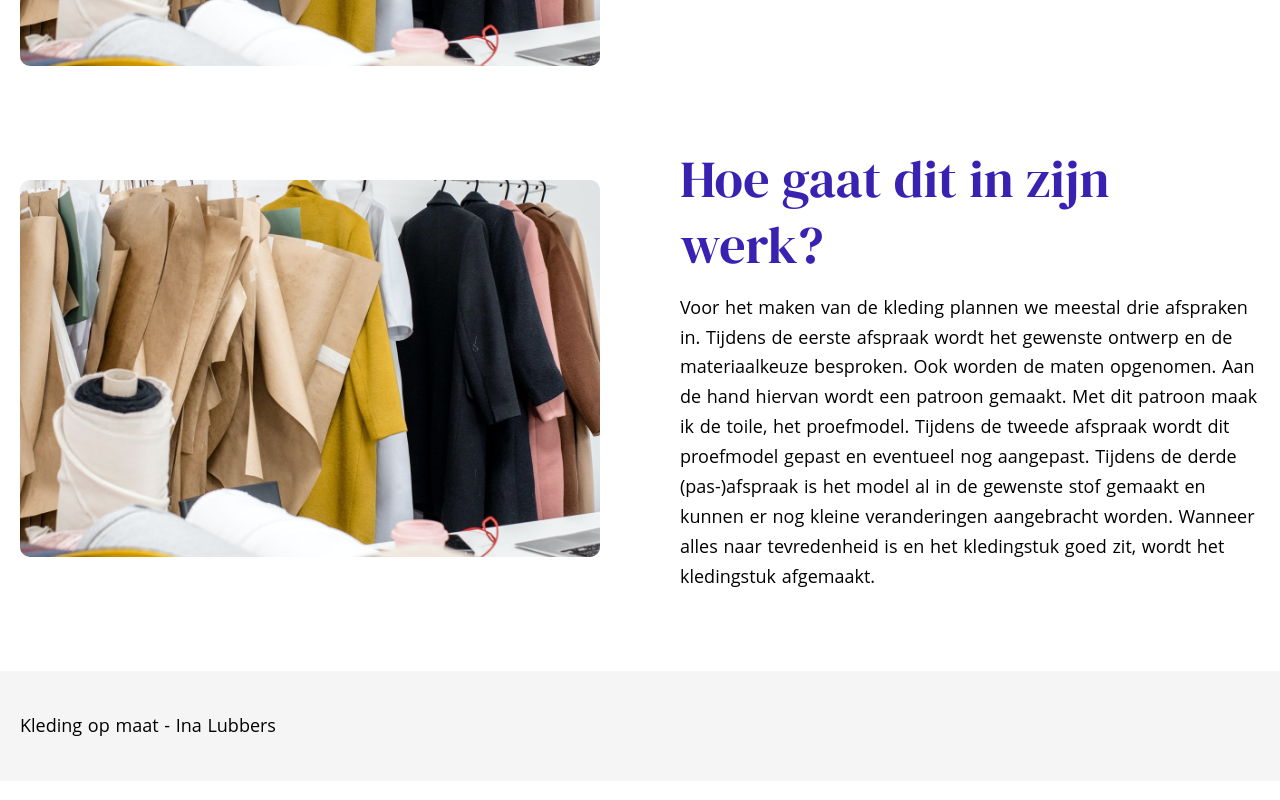
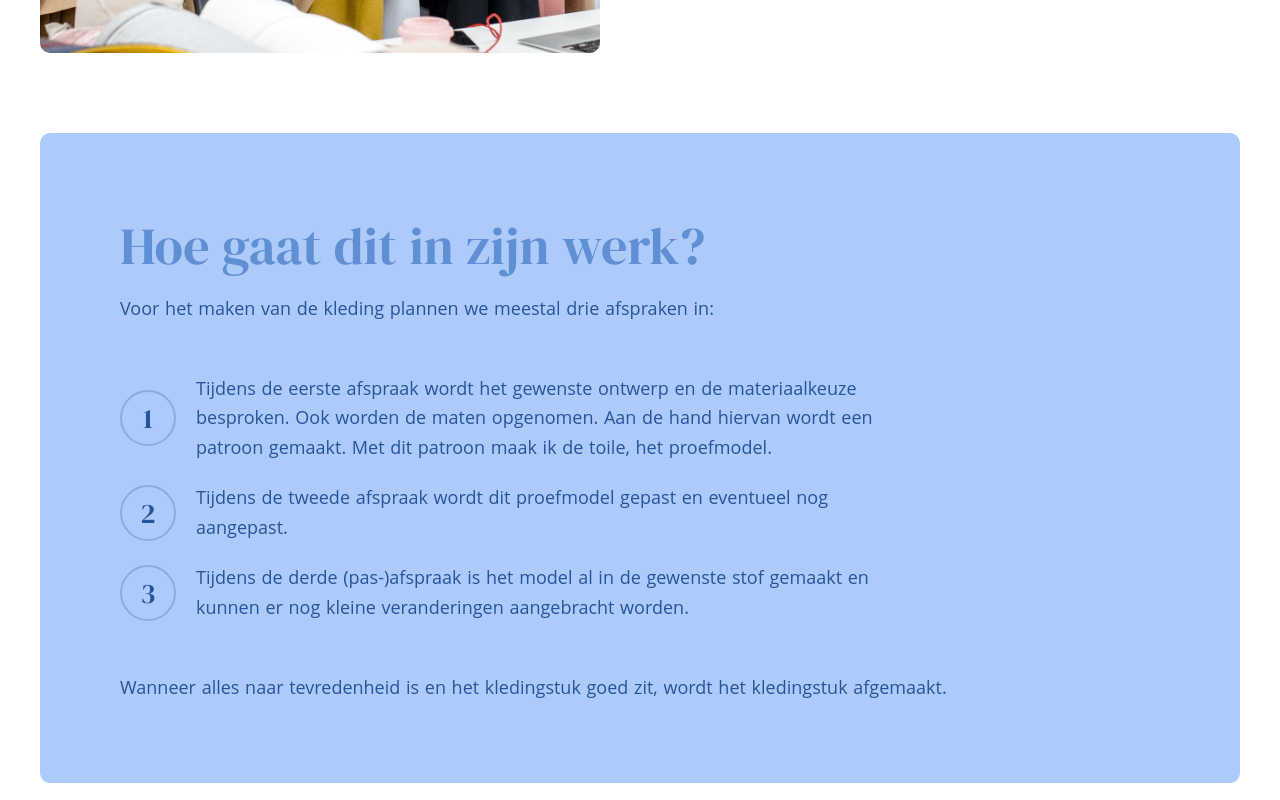
Before and after one commit to bramdoppen/atelier-ina, a Nuxt app: page /kleding-op-maat in a window 1280 px wide. Shown: the part 1080-1880 px from the top of the page. Built offline with nearby package versions, Linux system fonts and the light colour scheme.

Commit message:
Updates kleding pagina

```diff
--- a/components/ContentBlock.vue
+++ b/components/ContentBlock.vue
@@ -1,15 +1,22 @@
 <template>
-  <article class="grid" :class="{ reversed: reversed }">
-    <picture>
+  <article ref="container" class="grid" :class="{ reversed: reversed }">
+    <picture ref="picture">
       <slot name="image" />
     </picture>
-    <div class="content spacing-sm">
+    <div ref="content" class="content spacing-sm">
       <slot name="content" />
     </div>
   </article>
 </template>
 
 <script>
+import { gsap } from "gsap";
+import { ScrollTrigger } from "gsap/ScrollTrigger";
+
+if (process.client) {
+  gsap.registerPlugin(ScrollTrigger);
+}
+
 export default {
   props: {
     reversed: {
@@ -17,6 +24,31 @@ export default {
       required: false,
       default: false
     }
+  },
+  methods: {
+    fadeIn() {
+      gsap.fromTo(
+        [this.$refs.picture, this.$refs.content],
+        {
+          opacity: 0,
+          y: 20
+        },
+        {
+          opacity: 1,
+          y: 0,
+          duration: 0.6,
+          ease: "circ.out",
+          delay: 0.2,
+          scrollTrigger: {
+            trigger: this.$refs.container,
+            once: true
+          }
+        }
+      );
+    }
+  },
+  mounted() {
+    this.fadeIn();
   }
 };
 </script>
@@ -28,6 +60,10 @@ export default {
   grid-auto-flow: row dense;
   gap: var(--container-spacing);
   align-items: center;
+
+  & > * {
+    opacity: 0;
+  }
 
   @media (--max48) {
     gap: calc(var(--container-spacing) / 2);
--- a/components/ContentHolder.vue
+++ b/components/ContentHolder.vue
@@ -13,8 +13,12 @@
 
 .content-holder {
   max-width: 1320px;
-  width: calc(100% - 40px);
+  width: calc(100% - 80px);
   margin: 0 auto;
+
+  @media (--max48) {
+    width: calc(100% - 40px);
+  }
 }
 
 .container + .container {
--- a/components/Header.vue
+++ b/components/Header.vue
@@ -24,8 +24,8 @@ export default {
       const headerText = this.$refs.grid.querySelector("h1");
       gsap.fromTo(
         headerText,
-        { y: "100%", opacity: 0 },
-        { y: "0%", opacity: 1, duration: 1, ease: "circ.inOut" }
+        { x: 20, opacity: 0 },
+        { x: 0, opacity: 1, duration: 0.4, ease: "circ.out" }
       );
     }
   },
--- /dev/null
+++ b/components/Stappenplan.vue
@@ -0,0 +1,111 @@
+<template>
+  <article ref="container" class="stappenplan">
+    <div ref="content" class="content spacing-sm">
+      <slot name="content" />
+    </div>
+  </article>
+</template>
+
+<script>
+import { gsap } from "gsap";
+import { ScrollTrigger } from "gsap/ScrollTrigger";
+
+if (process.client) {
+  gsap.registerPlugin(ScrollTrigger);
+}
+
+export default {
+  methods: {
+    fadeIn() {
+      gsap.fromTo(
+        this.$refs.content,
+        {
+          opacity: 0,
+          y: 20
+        },
+        {
+          opacity: 1,
+          y: 0,
+          duration: 0.6,
+          ease: "circ.out",
+          delay: 0.2,
+          scrollTrigger: {
+            trigger: this.$refs.container,
+            once: true
+          }
+        }
+      );
+    }
+  },
+  mounted() {
+    this.fadeIn();
+  }
+};
+</script>
+
+<style scoped>
+.stappenplan {
+  background: var(--lightblue);
+  color: #265498;
+  padding: var(--container-spacing);
+  border-radius: 10px;
+
+  @media (--max48) {
+    padding: 30px;
+  }
+
+  & > * {
+    opacity: 0;
+  }
+}
+
+.content {
+  & h2 {
+    color: #618fd4;
+  }
+
+  & ol {
+    padding-left: 0;
+    margin-top: 30px;
+    margin-bottom: 30px;
+    max-width: min(100%, 800px);
+    counter-reset: my-counter;
+
+    @media (--max48) {
+      margin-top: 20px;
+      margin-bottom: 20px;
+    }
+
+    & > li {
+      list-style: none;
+      display: flex;
+      align-items: center;
+      margin-top: 20px;
+      counter-increment: my-counter;
+
+      @media (--max48) {
+        align-items: flex-start;
+      }
+
+      &::before {
+        content: counter(my-counter);
+        margin-right: 20px;
+        width: 2em;
+        height: 2em;
+        font-size: 28px;
+        font-family: var(--font-serif);
+        border-radius: 50%;
+        border: 2px solid #8aade0;
+        flex: 0 0 auto;
+        display: flex;
+        align-items: center;
+        justify-content: center;
+
+        @media (--max48) {
+          font-size: 24px;
+        }
+      }
+    }
+  }
+}
+</style>
--- a/nuxt.config.js
+++ b/nuxt.config.js
@@ -42,6 +42,7 @@ export default {
 
   // Build Configuration: https://go.nuxtjs.dev/config-build
   build: {
+    transpile: ['gsap'],
     postcss: {
       plugins: {
         'postcss-preset-env': {stage: 0},
--- a/package.json
+++ b/package.json
@@ -13,7 +13,7 @@
   },
   "dependencies": {
     "core-js": "^3.9.1",
-    "gsap": "^3.6.1",
+    "gsap": "file:gsap-bonus.tgz",
     "nuxt": "^2.15.3"
   },
   "devDependencies": {
--- a/pages/kleding-op-maat.vue
+++ b/pages/kleding-op-maat.vue
@@ -23,25 +23,39 @@
       </ContentBlock>
     </ContentHolder>
     <ContentHolder>
-      <ContentBlock>
+      <Stappenplan>
         <template #content>
           <h2>Hoe gaat dit in zijn werk?</h2>
+
           <p>
-            Voor het maken van de kleding plannen we meestal drie afspraken in.
-            Tijdens de eerste afspraak wordt het gewenste ontwerp en de
-            materiaalkeuze besproken. Ook worden de maten opgenomen. Aan de hand
-            hiervan wordt een patroon gemaakt. Met dit patroon maak ik de toile,
-            het proefmodel. Tijdens de tweede afspraak wordt dit proefmodel
-            gepast en eventueel nog aangepast. Tijdens de derde (pas-)afspraak
-            is het model al in de gewenste stof gemaakt en kunnen er nog kleine
-            veranderingen aangebracht worden. Wanneer alles naar tevredenheid is
-            en het kledingstuk goed zit, wordt het kledingstuk afgemaakt.
+            Voor het maken van de kleding plannen we meestal drie afspraken in:
+          </p>
+          <ol>
+            <li>
+              Tijdens de eerste afspraak wordt het gewenste ontwerp en de
+              materiaalkeuze besproken. Ook worden de maten opgenomen. Aan de
+              hand hiervan wordt een patroon gemaakt. Met dit patroon maak ik de
+              toile, het proefmodel.
+            </li>
+            <li>
+              Tijdens de tweede afspraak wordt dit proefmodel gepast en
+              eventueel nog aangepast.
+            </li>
+            <li>
+              Tijdens de derde (pas-)afspraak is het model al in de gewenste
+              stof gemaakt en kunnen er nog kleine veranderingen aangebracht
+              worden.
+            </li>
+          </ol>
+          <p>
+            Wanneer alles naar tevredenheid is en het kledingstuk goed zit,
+            wordt het kledingstuk afgemaakt.
           </p>
         </template>
         <template #image>
           <img src="~assets/images/pexels-ksenia-chernaya-3965557.jpg" />
         </template>
-      </ContentBlock>
+      </Stappenplan>
     </ContentHolder>
   </div>
 </template>
```
Also changed, not shown: 1 other file (tests, documents, lock files or other folders).
